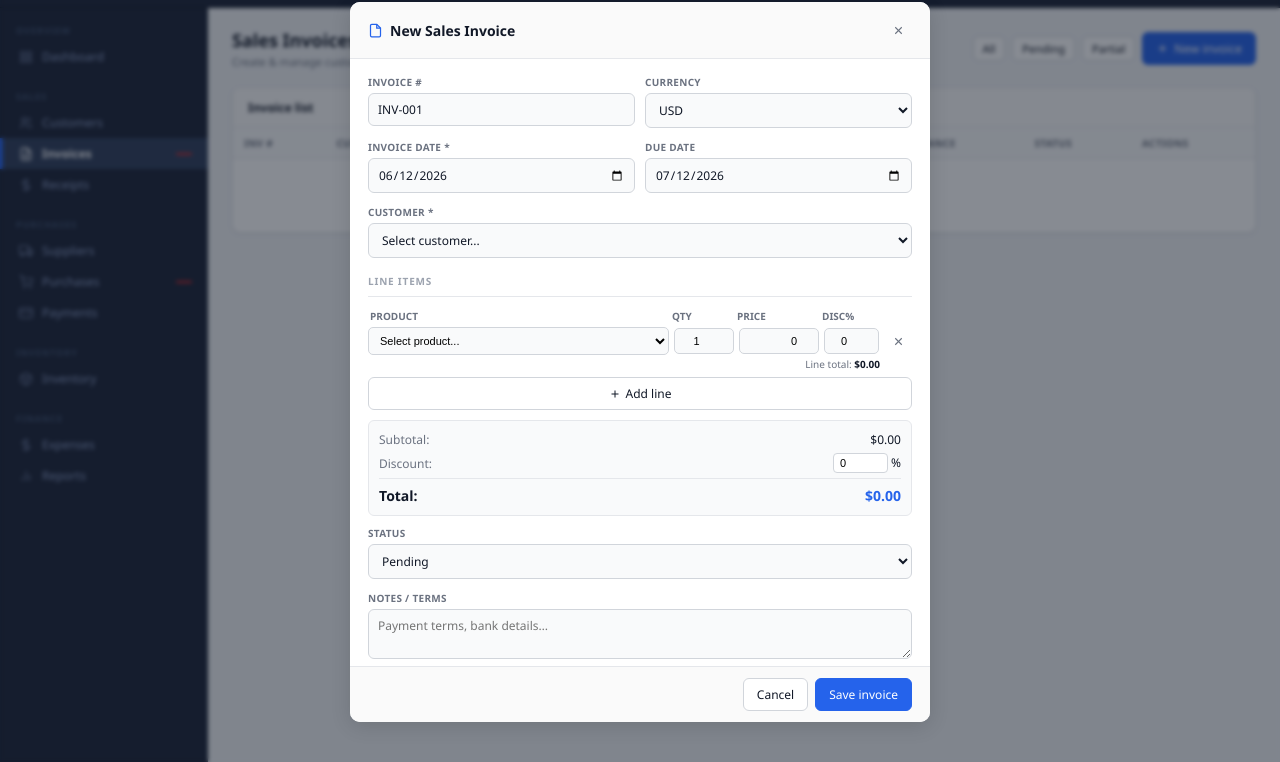
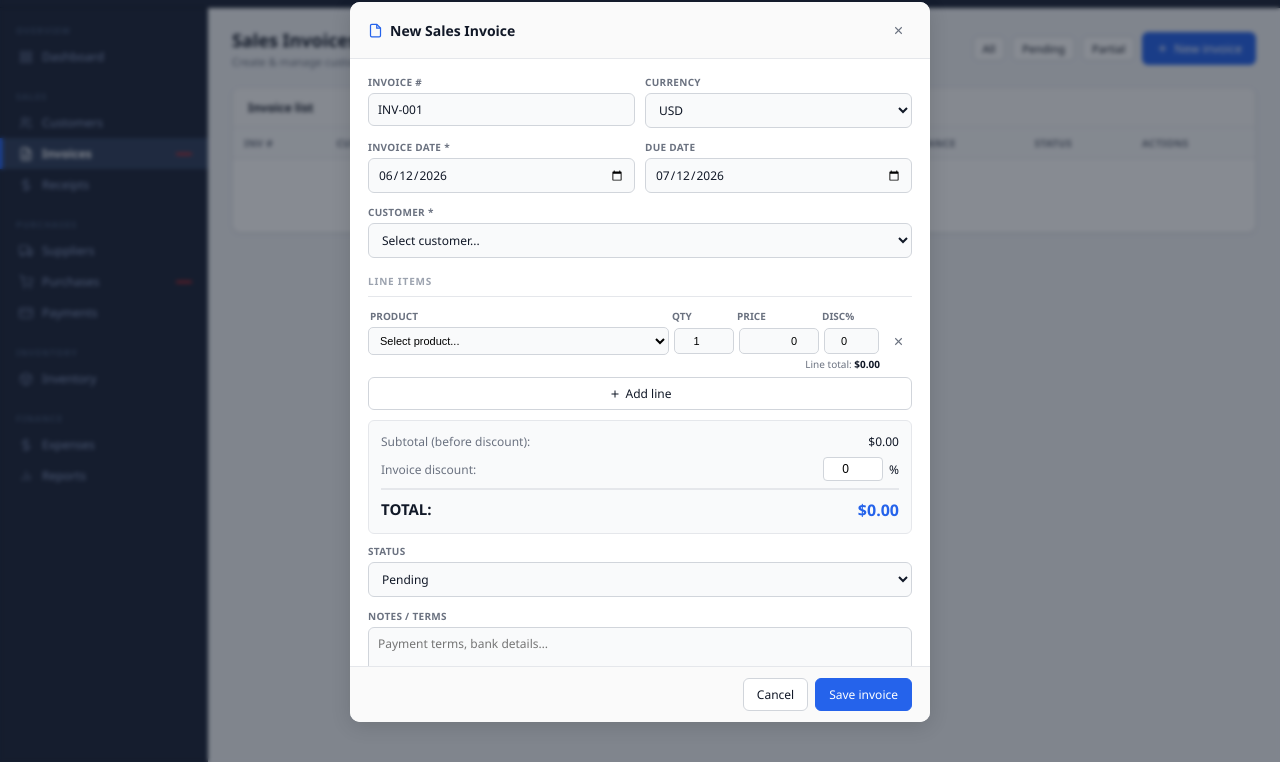
Before and after one commit to shadiarabi/DJOKO, a website built with Vite: page index.html in a window 1280 px wide. Both pictures are taken after a click on the button "New invoice". Shown: the part 38-800 px from the top of the page. Built offline with nearby package versions, Linux system fonts and the light colour scheme; some packages are replaced by stand-ins of ours; no server answers; the database is empty.

Commit message:
Update index.html

```diff
--- a/index.html
+++ b/index.html
@@ -361,10 +361,22 @@ code{font-size:10px;background:#F3F4F6;padding:2px 5px;border-radius:3px;font-fa
   <div class="fsec">Line items</div>
   <div id="inv-lines"></div>
   <button class="btn" onclick="addInvLine()" style="width:100%;justify-content:center;margin-bottom:10px"><svg viewBox="0 0 24 24" fill="none" stroke="currentColor" stroke-width="2" style="width:12px;height:12px"><line x1="12" y1="5" x2="12" y2="19"/><line x1="5" y1="12" x2="19" y2="12"/></svg>Add line</button>
-  <div style="background:#F9FAFB;border:1px solid var(--bdr);border-radius:6px;padding:10px">
-    <div style="display:flex;justify-content:space-between;margin-bottom:5px;font-size:12px"><span style="color:var(--tx2)">Subtotal:</span><span id="inv-sub">—</span></div>
-    <div style="display:flex;justify-content:space-between;margin-bottom:5px;font-size:12px;align-items:center"><span style="color:var(--tx2)">Discount:</span><span><input id="inv-disc" type="number" placeholder="0" min="0" max="100" oninput="calcInv()" style="width:55px;padding:3px 6px;border:1px solid var(--bdr2);border-radius:4px;font-size:11px"> %</span></div>
-    <div style="display:flex;justify-content:space-between;font-weight:700;font-size:14px;padding-top:7px;border-top:1px solid var(--bdr)"><span>Total:</span><span id="inv-total" style="color:var(--acc)">—</span></div>
+  <div style="background:#F9FAFB;border:1px solid var(--bdr);border-radius:6px;padding:12px">
+    <div style="display:flex;justify-content:space-between;margin-bottom:7px;font-size:12px">
+      <span style="color:var(--tx2)">Subtotal (before discount):</span>
+      <span id="inv-sub" style="font-weight:500">—</span>
+    </div>
+    <div style="display:flex;justify-content:space-between;margin-bottom:7px;font-size:12px;align-items:center">
+      <span style="color:var(--tx2)">Invoice discount:</span>
+      <span style="display:flex;align-items:center;gap:6px">
+        <span id="inv-disc-amt" style="color:var(--red);font-size:11px"></span>
+        <input id="inv-disc" type="number" placeholder="0" min="0" max="100" step="0.1" oninput="calcInv()" style="width:60px;padding:4px 7px;border:1px solid var(--bdr2);border-radius:4px;font-size:12px;text-align:center"> %
+      </span>
+    </div>
+    <div style="display:flex;justify-content:space-between;font-weight:700;font-size:15px;padding-top:9px;border-top:2px solid var(--bdr);margin-top:2px">
+      <span>TOTAL:</span>
+      <span id="inv-total" style="color:var(--acc);font-size:16px">—</span>
+    </div>
   </div>
   <div class="fg" style="margin-top:10px"><label>Status</label><select id="inv-status"><option value="pending">Pending</option><option value="partial">Partial</option><option value="paid">Paid</option></select></div>
   <div class="fg"><label>Notes / Terms</label><textarea id="inv-notes" rows="2" placeholder="Payment terms, bank details…"></textarea></div>
```
